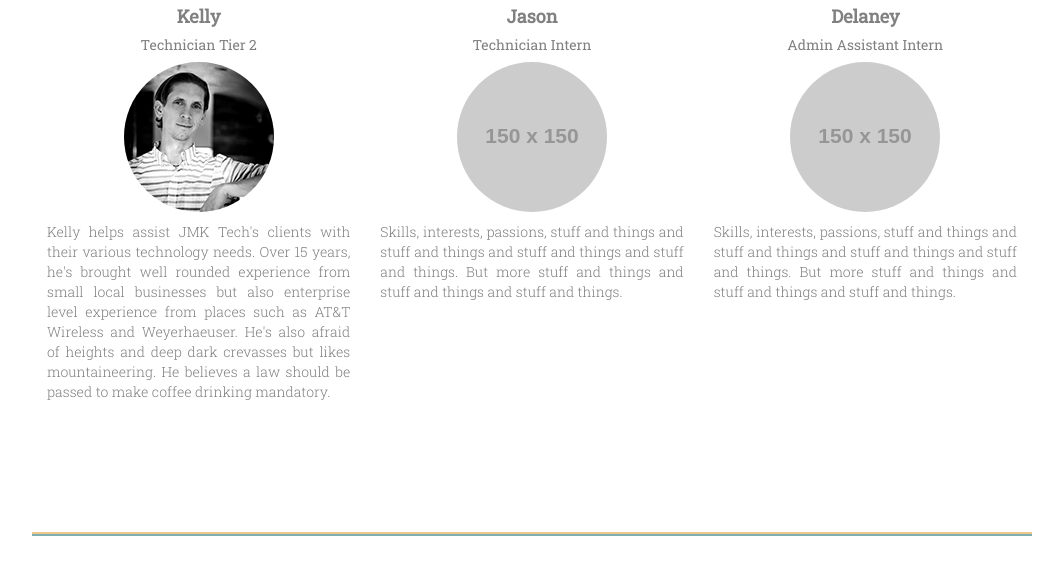
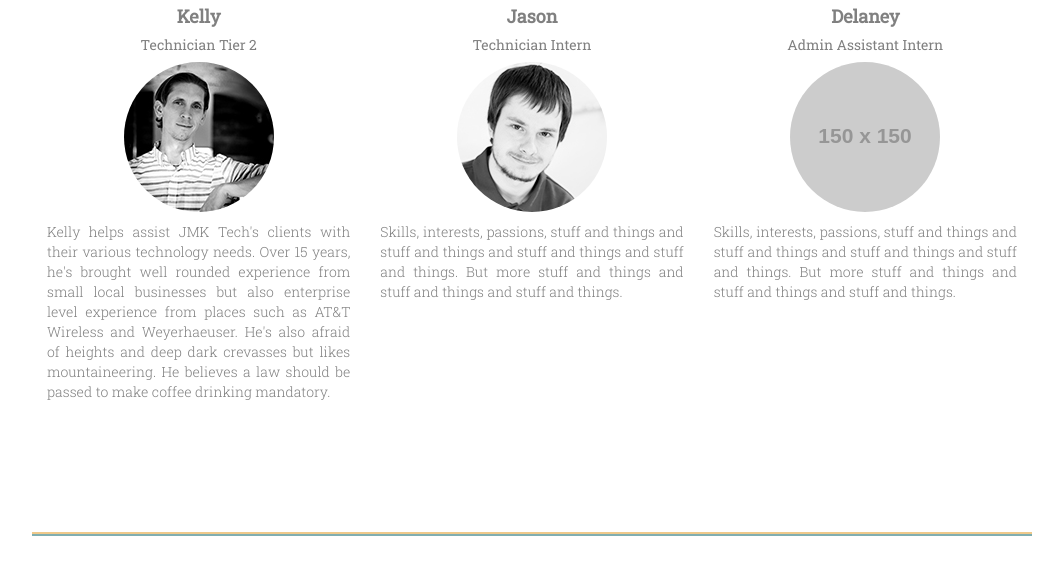
Before and after one commit to JMKTech/JMKTech, a plain HTML site: page index.html in a window 1280 px wide. Shown: the part 2346-2910 px from the top of the page, without its empty margins (108-1171 px from the left). Drawn offline with nearby package versions, Linux system fonts and the light colour scheme; placeholder pictures from the web are drawn by us; a script that the page names is missing.

Commit message:
add jason profile photo

```diff
--- a/index.html
+++ b/index.html
@@ -235,7 +235,7 @@
 							<div class="col-md-4 wow fadeIn" data-wow-delay="0.6s">
 								<h4 class="title-super text-center">Jason</h4>
 								<h5 class="text-center">Technician Intern</h5>
-								<p><img src="http://placehold.it/150x150" class="img-responsive center-block img-circle" alt="Jason's Photo"></p>
+								<p><img src="assets/images/staff-jason.jpg" class="img-responsive center-block img-circle" alt="Jason's Photo"></p>
 								<p class="main text-right">Skills, interests, passions, stuff and things and stuff and things and stuff and things and stuff and things. But more stuff and things and stuff and things and stuff and things.</p>
 								<p>
 							</div>
```
Also changed, not shown: assets/images/staff-jason.jpg (added).
